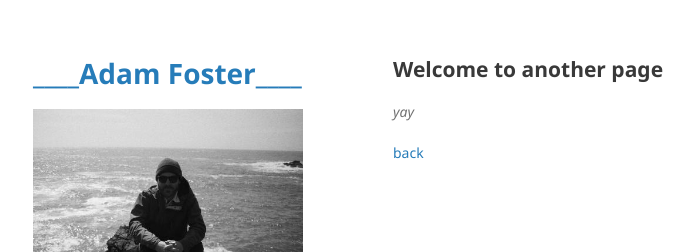
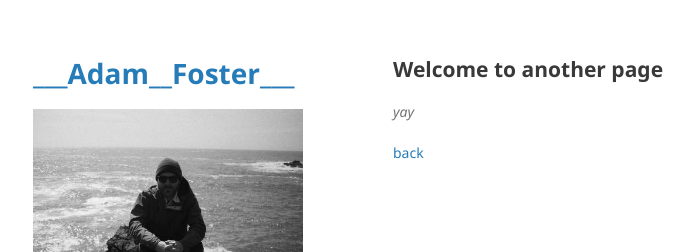
Before and after one commit to adamthefoster/adam-foster, a Jekyll site: the page built from another-page.md, in a window 1280 px wide. Shown: the top 252 px of the page, without its empty margins (177-871 px from the left). Built offline with Jekyll 4.4.1, drawn with Linux system fonts in a browser that asks for light colours; our own code applies the rules of GitHub Pages for plain Markdown files.

```diff
--- a/_config.yml
+++ b/_config.yml
@@ -1,4 +1,4 @@
-title: ____Adam Foster____
+title: ___Adam__Foster___
 description: Audiovisual Archives & Preservation
 logo: /assets/img/37673148.png
 show_downloads: false
```
